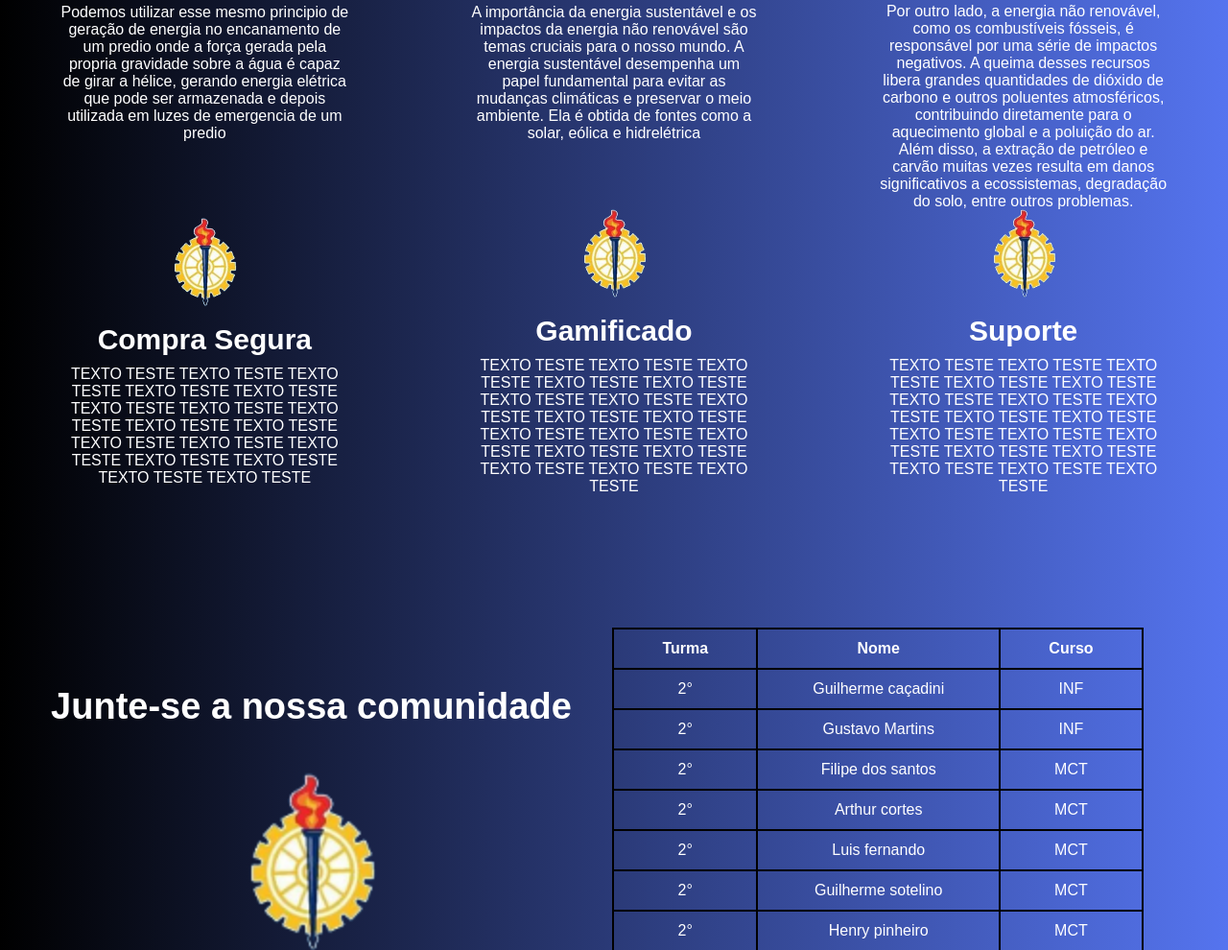
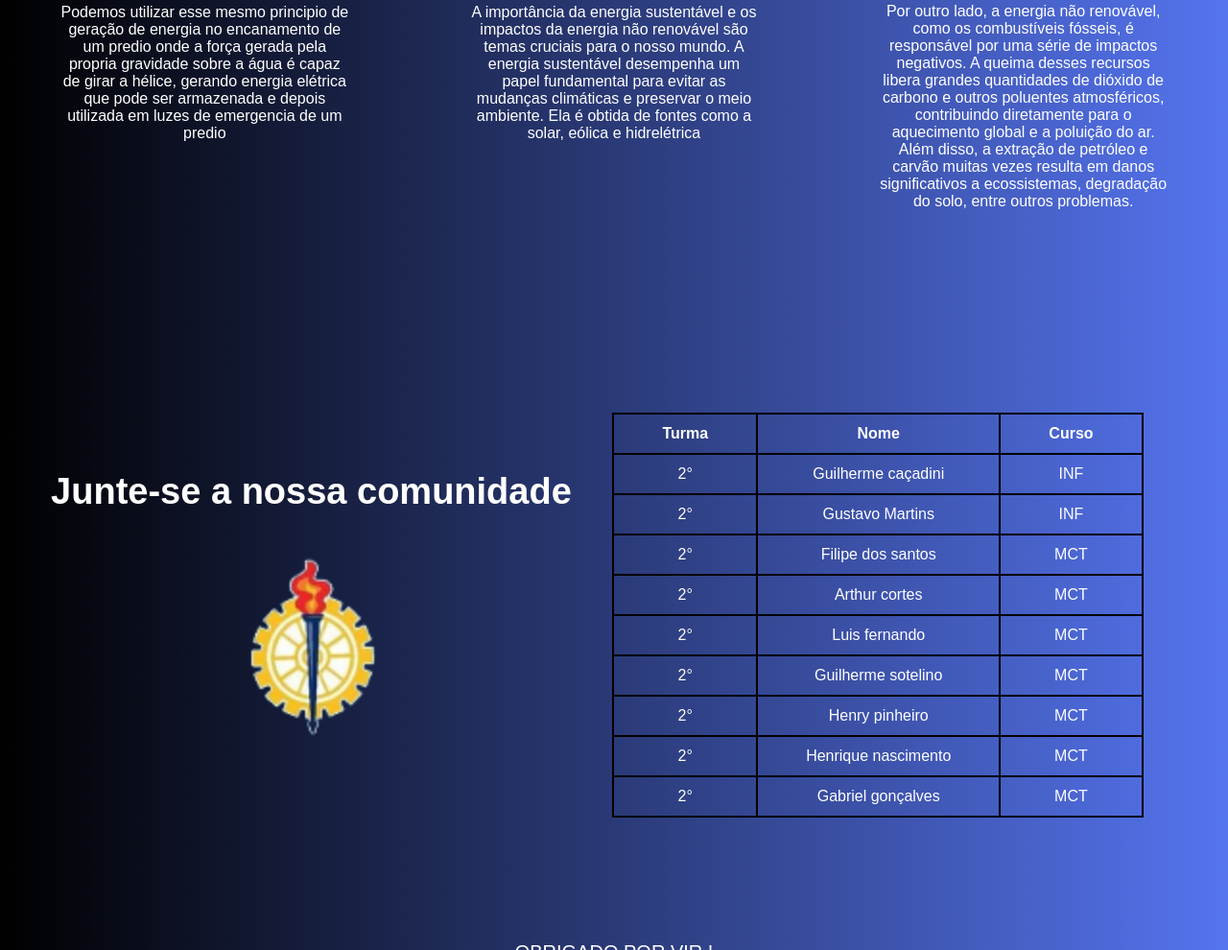
Before and after one commit to gui6284/electro-water, a plain HTML site: page index.html in a window 1280 px wide. Shown: the part 1325-2315 px from the top of the page at 96% size. Drawn offline with Linux system fonts and the light colour scheme.

Commit message:
Add files via upload

```diff
--- a/index.html
+++ b/index.html
@@ -111,26 +111,13 @@
             </p>
         </section>
         </div>
-        <section id="mais">
-            <div>
-                <img src="img/etrr-removebg-preview.png" alt="">
-                <h1>Compra Segura</h1>
-                <p> TEXTO TESTE  TEXTO TESTE  TEXTO TESTE  TEXTO TESTE  TEXTO TESTE  TEXTO TESTE  TEXTO TESTE  TEXTO TESTE  TEXTO TESTE  TEXTO TESTE  TEXTO TESTE  TEXTO TESTE  TEXTO TESTE  TEXTO TESTE  TEXTO TESTE  TEXTO TESTE  TEXTO TESTE </p>
-
-            </div>
-            <div>
-                <img src="img/etrr-removebg-preview.png" alt="">
-                <h1>Gamificado</h1>
-                <p> TEXTO TESTE  TEXTO TESTE  TEXTO TESTE  TEXTO TESTE  TEXTO TESTE  TEXTO TESTE  TEXTO TESTE  TEXTO TESTE  TEXTO TESTE  TEXTO TESTE  TEXTO TESTE  TEXTO TESTE  TEXTO TESTE  TEXTO TESTE  TEXTO TESTE  TEXTO TESTE  TEXTO TESTE  TEXTO TESTE </p>
-
-            </div>
-            <div>
-                <img src="img/etrr-removebg-preview.png" alt="">
-                <h1>Suporte</h1>
-                <p> TEXTO TESTE  TEXTO TESTE  TEXTO TESTE  TEXTO TESTE  TEXTO TESTE  TEXTO TESTE  TEXTO TESTE  TEXTO TESTE  TEXTO TESTE  TEXTO TESTE  TEXTO TESTE  TEXTO TESTE  TEXTO TESTE  TEXTO TESTE  TEXTO TESTE  TEXTO TESTE  TEXTO TESTE  TEXTO TESTE </p>
-
-            </div>
-    </section>
+        <br>
+            <br>
+            <br>
+            <br>
+            <br>
+            <br>
+            <br>
 
 
     <section id="creditos">
```
